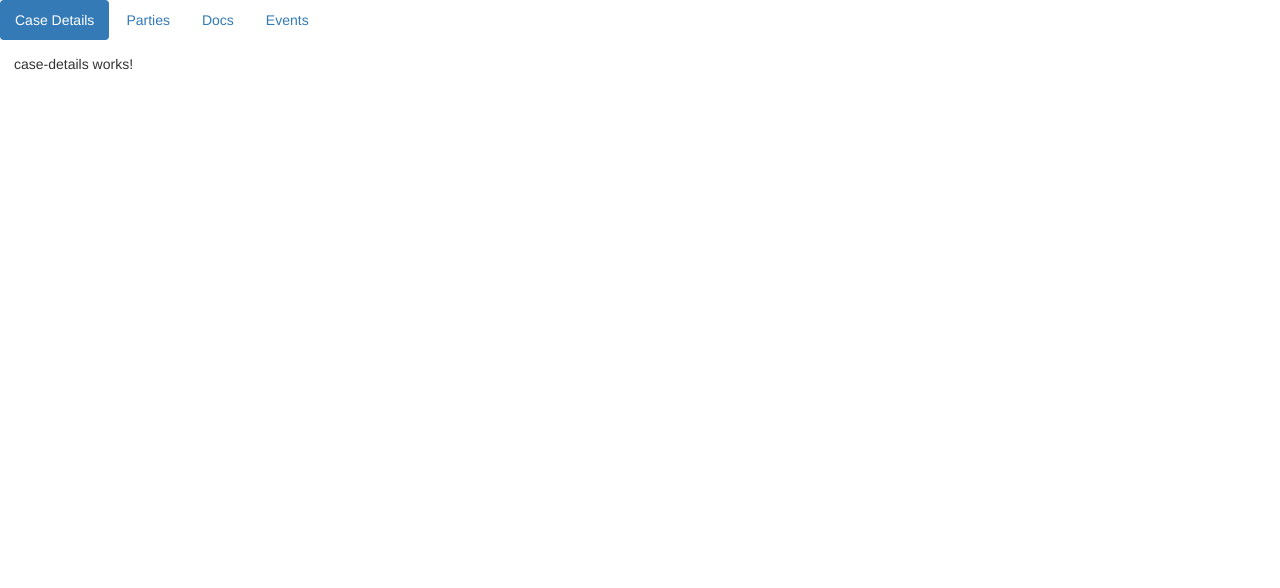
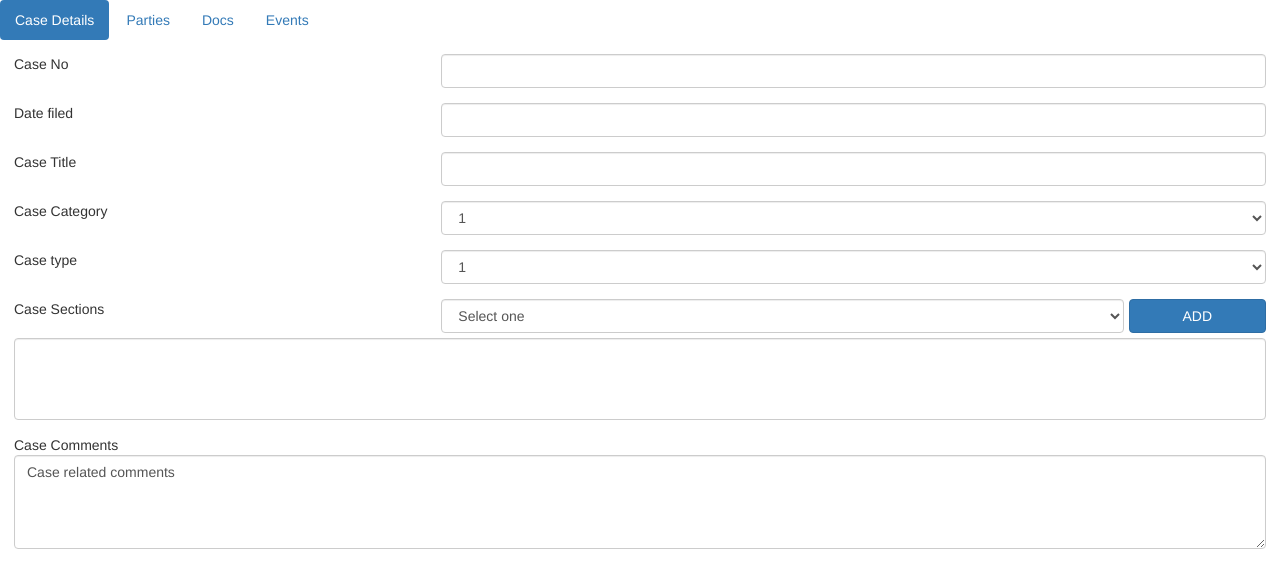
Before and after one commit to annamkishore/CaseTracker, an Angular app: page / in a window 1280 px wide. Shown: the top 588 px of the page. Built offline with nearby package versions, Linux system fonts and the light colour scheme.

Commit message:
Screen: Case Details UI design

```diff
--- a/src/ct/case-details/case-details.component.html
+++ b/src/ct/case-details/case-details.component.html
@@ -1,3 +1,63 @@
-<p>
-  case-details works!
-</p>
+
+<div class="row form-group">
+  <div class="col-xs-4">Case No</div>
+  <div class="col-xs-8"><input type="text" class="form-control" name="caseNo"></div>
+</div>
+
+<div class="row form-group">
+  <div class="col-xs-4">Date filed</div>
+  <!--<div class="col-xs-4">Date Filed</div>-->
+  <div class="col-xs-8"><input type="text" class="form-control" name="dateFiled"></div>
+</div>
+
+<div class="row form-group">
+  <div class="col-xs-4">Case Title</div>
+  <div class="col-xs-8"><input type="text" class="form-control" name="caseTitle"></div>
+</div>
+
+<div class="row form-group">
+  <div class="col-xs-4">Case Category</div>
+  <div class="col-xs-8"><select class="form-control" name="caseCategory">
+    <option>1</option>
+    <option>2</option>
+    <option>3</option>
+    <option>4</option>
+  </select></div>
+</div>
+
+<div class="row form-group">
+  <div class="col-xs-4">Case type</div>
+  <div class="col-xs-8"><select class="form-control" name="caseType">
+    <option>1</option>
+    <option>2</option>
+    <option>3</option>
+    <option>4</option>
+  </select></div>
+</div>
+
+<div class="row form-group">
+  <div class="col-xs-4">Case Sections</div>
+  <div class="col-xs-8">
+    <div class="col-xs-10" style="padding-left: 0px; padding-right: 5px">
+      <select class="form-control" name="caseSections">
+        <option>Select one</option>
+        <option>420</option>
+        <option>300</option>
+        <option>302</option>
+        <option>307</option>
+      </select>
+    </div>
+    <div class="col-xs-2" style="padding-left: 0px; padding-right: 0px">
+      <button class="btn btn-block btn-primary" style="padding-right: 0px; padding-left: 0px" (click)="addSelected()">ADD</button>
+    </div>
+  </div>
+  <div class="col-xs-12" style="padding-top: 5px">
+    <select multiple class="form-control" name="caseSectionsSelected"></select>
+  </div>
+</div>
+
+
+<div class="row form-group">
+  <div class="col-xs-5">Case Comments</div>
+  <div class="col-xs-12"><textarea type="text"  rows="4" class="form-control" name="caseComments">Case related comments</textarea></div>
+</div>
--- a/src/ct/case-details/case-details.component.ts
+++ b/src/ct/case-details/case-details.component.ts
@@ -12,4 +12,7 @@ export class CaseDetailsComponent implements OnInit {
   ngOnInit() {
   }
 
+  addSelected() {
+    alert();
+  }
 }
```
